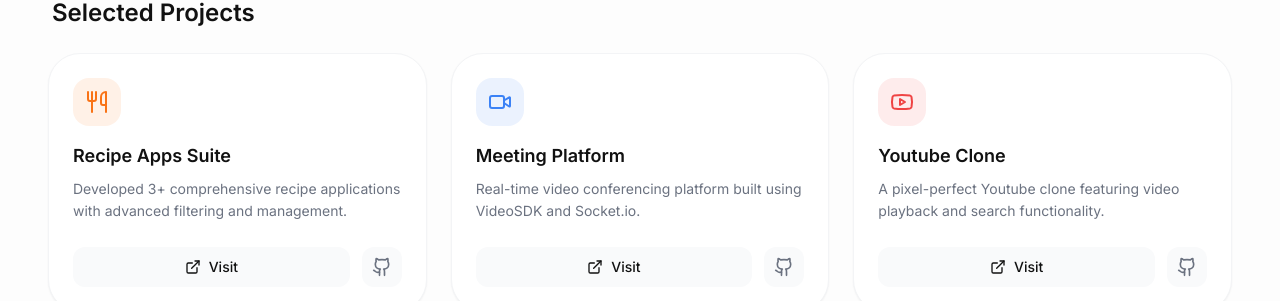
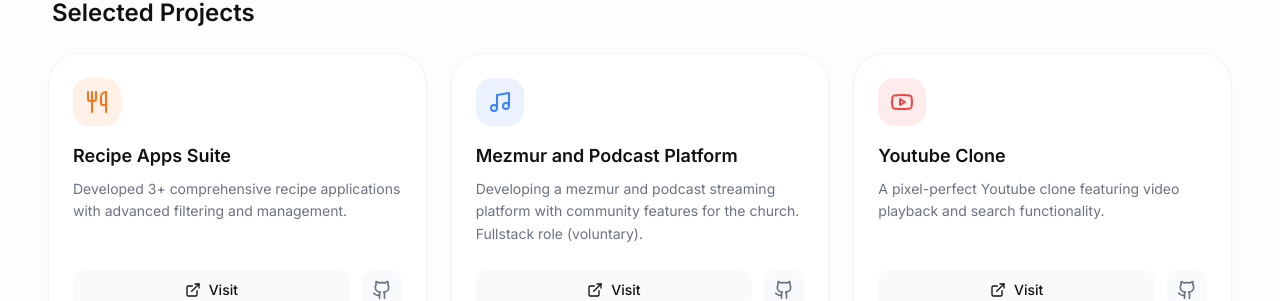
Before and after one commit to onesamket/onesamket, a React (Vite) app: page / in a window 1280 px wide. Shown: the part 1710-2011 px from the top of the page. Built offline with nearby package versions, Linux system fonts and the light colour scheme; no server answers; a web font is replaced by a local one.

Commit message:
update project details and icons in projects constant; rename Meeting Platform to Mezmur and Podcast Platform with new description and icon

```diff
--- a/src/constants/projects.ts
+++ b/src/constants/projects.ts
@@ -1,10 +1,10 @@
 import {
-  Utensils,
-  Video,
-  Youtube,
+  Bell,
   Gamepad2,
   Languages,
-  Bell,
+  Music,
+  Utensils,
+  Youtube,
 } from 'lucide-react'
 
 export const projects = [
@@ -18,12 +18,12 @@ export const projects = [
     color: 'bg-orange-500',
   },
   {
-    title: 'Meeting Platform',
+    title: 'Mezmur and Podcast Platform',
     description:
-      'Real-time video conferencing platform built using VideoSDK and Socket.io.',
-    icon: Video,
-    demo: 'https://meeting-onesamket.vercel.app/',
-    github: 'https://github.com/onesamket/meeting',
+      'Developing a mezmur and podcast streaming platform with community features for the church. Fullstack role (voluntary).',
+    icon: Music,
+    demo: 'https://https://mezmur-and-podcast.vercel.app',
+    github: 'https://github.com/onesamket/',
     color: 'bg-blue-500',
   },
   {
```
